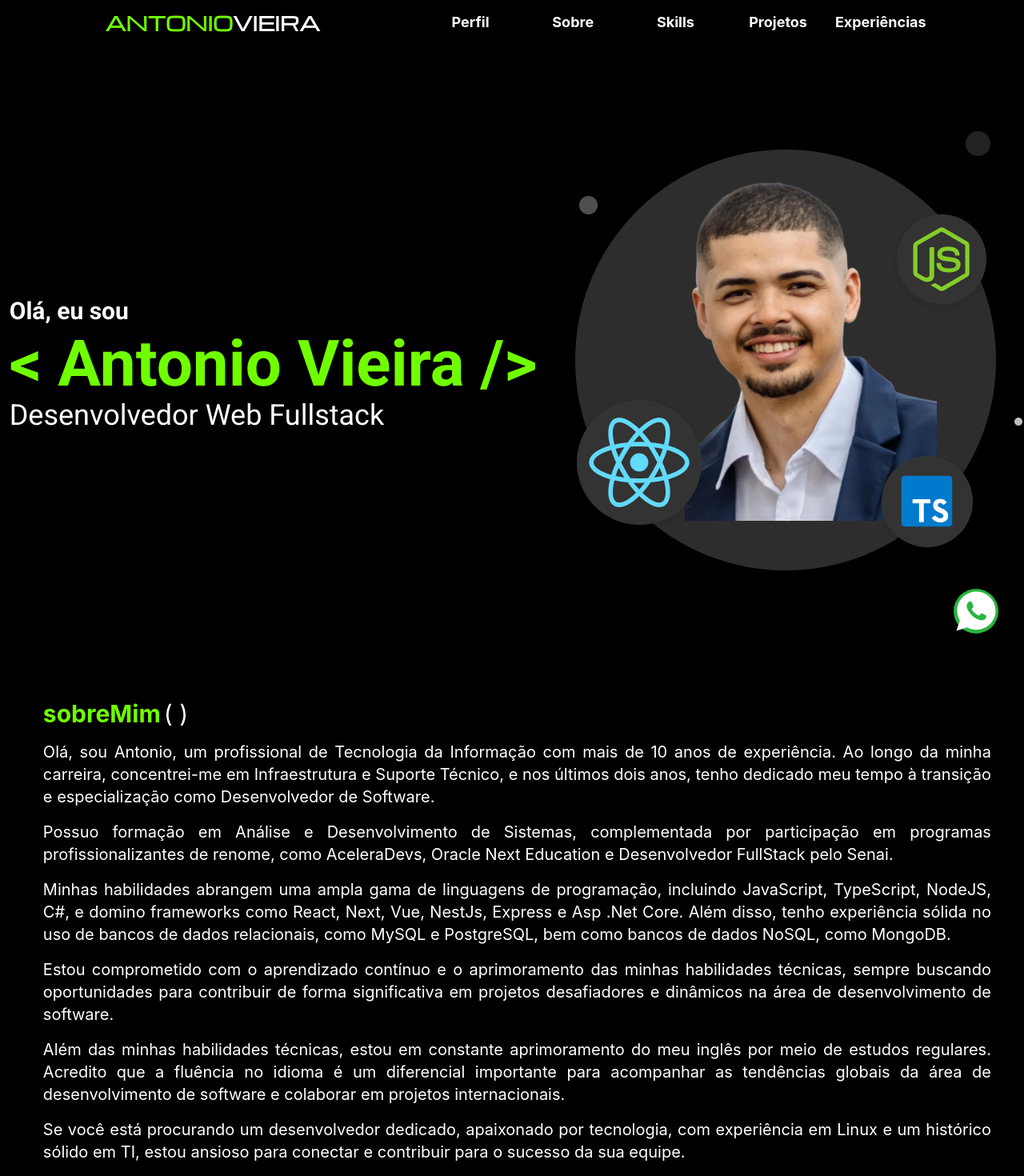
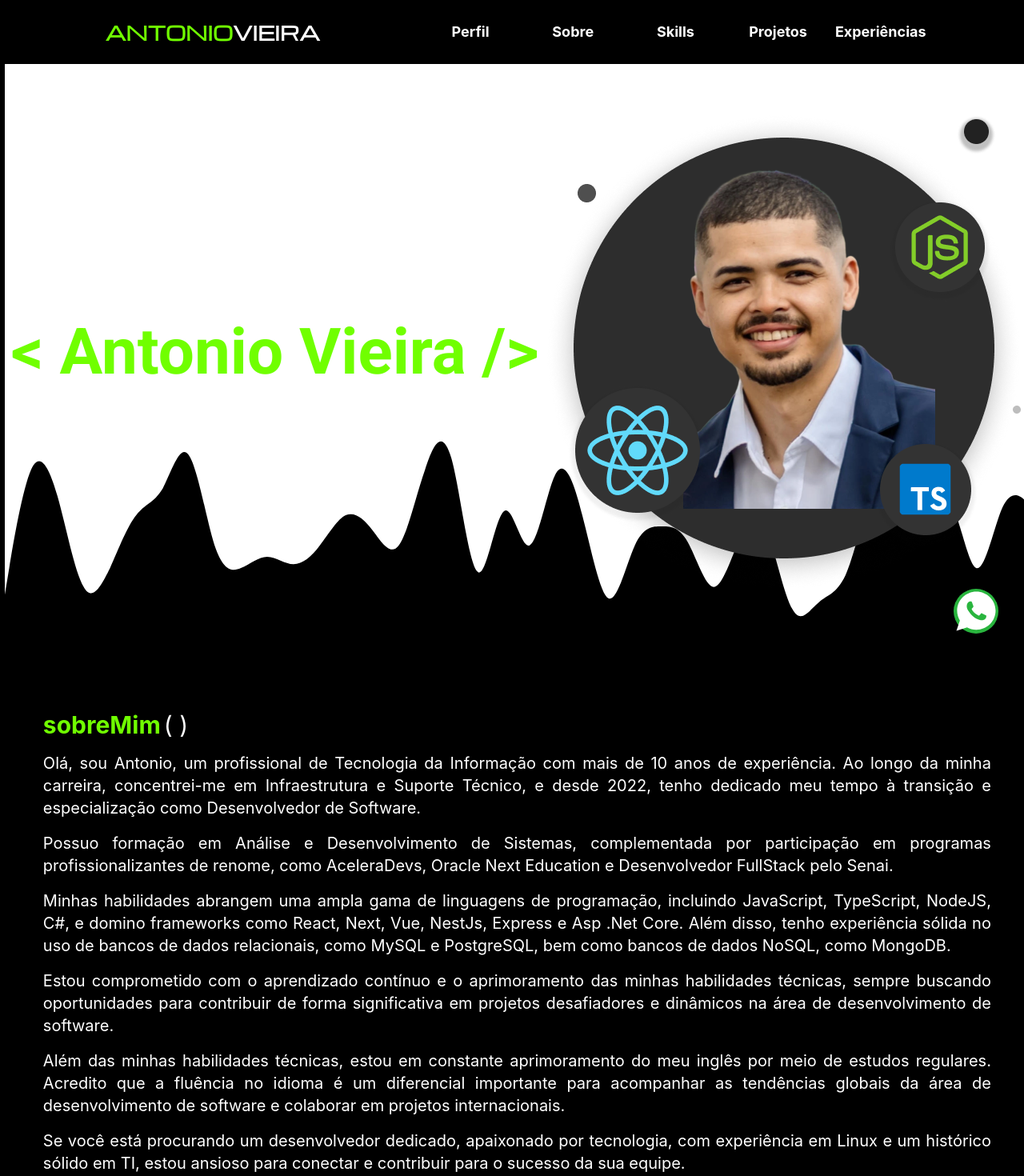
Before and after one commit to vieiran55/portifolio, a React (Create React App) app: page / in a window 1280 px wide. Shown: the top 1470 px of the page at 80% size. Built offline with nearby package versions, Linux system fonts and the light colour scheme; what tw-elements would draw is missing.

Commit message:
refactor: refactor perfil, navbar

```diff
--- a/src/componentes/NavBar/NavBar.module.scss
+++ b/src/componentes/NavBar/NavBar.module.scss
@@ -6,7 +6,7 @@
 
 
 .navbar{
-  @apply w-full fixed top-0 bg-black flex flex-col items-center z-50;
+  @apply w-full fixed top-0 bg-black mt-3 flex flex-col items-center z-50;
   @media screen and (min-width: $desktop_xl) {
 
   }
--- a/src/componentes/Perfil/Perfil.module.scss
+++ b/src/componentes/Perfil/Perfil.module.scss
@@ -5,7 +5,10 @@
 @import url("https://fonts.googleapis.com/css2?family=Michroma&display=swap");
 
 .perfil{
-  @apply flex flex-col items-center justify-center w-full my-7;
+  background-image: url("../../images/wave.svg");
+  background-repeat: no-repeat;
+  background-position: bottom;
+  @apply flex flex-col h-[90vh] items-center justify-center w-full mb-7 bg-white;
   @media screen and (min-width: $tablet) {
     @apply flex-row-reverse justify-evenly;
   }
--- a/src/componentes/Sobre/index.tsx
+++ b/src/componentes/Sobre/index.tsx
@@ -20,7 +20,7 @@ export default function Sobre() {
         </div>
         <div>
           <p className={estilos.sobre__infos__texto}>
-          Olá, sou Antonio, um profissional de Tecnologia da Informação com mais de 10 anos de experiência. Ao longo da minha carreira, concentrei-me em Infraestrutura e Suporte Técnico, e nos últimos dois anos, tenho dedicado meu tempo à transição e especialização como Desenvolvedor de Software.
+          Olá, sou Antonio, um profissional de Tecnologia da Informação com mais de 10 anos de experiência. Ao longo da minha carreira, concentrei-me em Infraestrutura e Suporte Técnico, e desde 2022, tenho dedicado meu tempo à transição e especialização como Desenvolvedor de Software.
           </p>
           <p className={estilos.sobre__infos__texto}>
           Possuo formação em Análise e Desenvolvimento de Sistemas, complementada por participação em programas profissionalizantes de renome, como AceleraDevs, Oracle Next Education e Desenvolvedor FullStack pelo Senai.
--- a/src/pages/Home/Home.module.scss
+++ b/src/pages/Home/Home.module.scss
@@ -1,7 +1,7 @@
 .home{
   @apply max-w-[1600px] flex flex-col items-center w-full my-20;
   &__perfil{
-    @apply my-4 bg-black w-full;
+    @apply w-[100vw] mb-4 bg-black;
   }
   &__sobre{
     @apply my-4 bg-black w-full;
```
Also changed, not shown: src/images/wave.svg (added).
